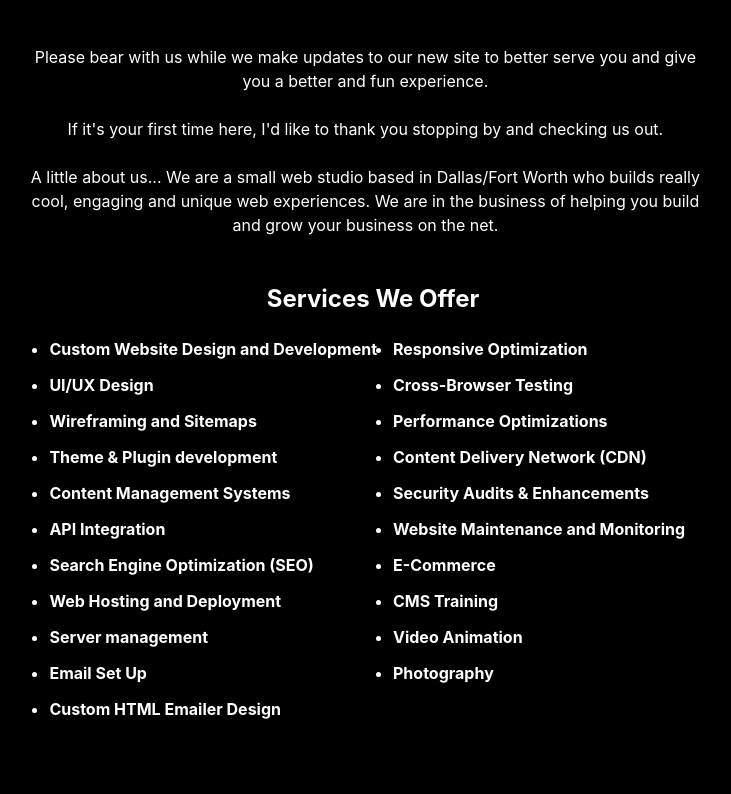
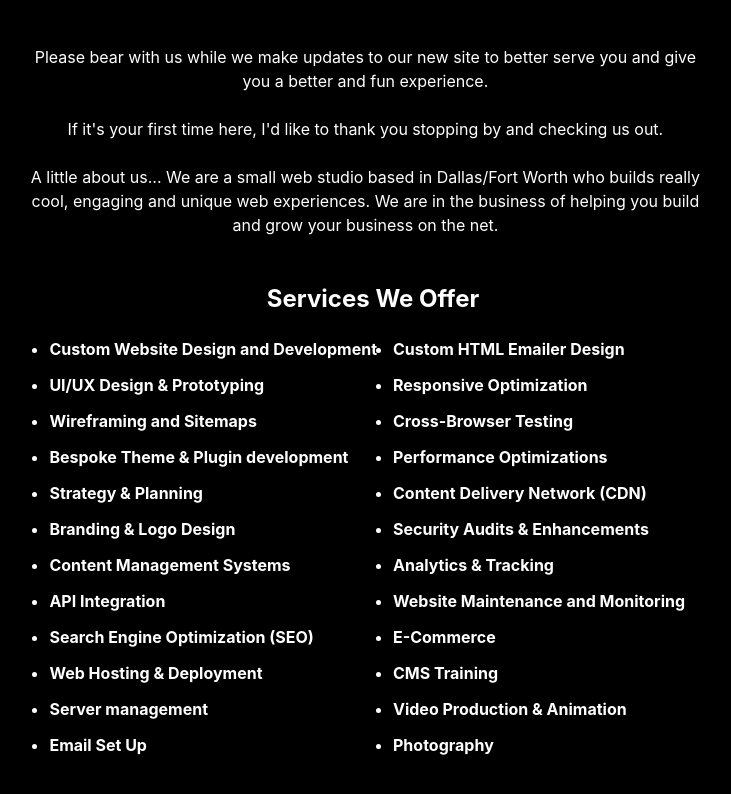
Before and after one commit to openbracketdevelopment/Openbracket, a Gatsby site: page / in a window 1280 px wide. Shown: the part 366-1160 px from the top of the page, without its empty margins (267-998 px from the left). Built offline with nearby package versions, Linux system fonts and the light colour scheme; Gatsby itself is replaced by a stand-in of ours.

Commit message:
adds more services

```diff
--- a/gatsby-config.js
+++ b/gatsby-config.js
@@ -40,4 +40,6 @@ module.exports = {
       },
     },
   ],
+  // Set the output directory to "public"
+  pathPrefix: "/",
 }
--- a/src/pages/index.js
+++ b/src/pages/index.js
@@ -103,13 +103,15 @@ const IndexPage = () => (
       <h2>Services We Offer</h2>
       <ul>
         <li>Custom Website Design and Development</li>
-        <li>UI/UX Design</li>
+        <li>UI/UX Design & Prototyping</li>
         <li>Wireframing and Sitemaps</li>
-        <li>Theme & Plugin development</li>
+        <li>Bespoke Theme & Plugin development</li>
+        <li>Strategy & Planning</li>
+        <li>Branding & Logo Design</li>
         <li>Content Management Systems</li>
         <li>API Integration</li>
         <li>Search Engine Optimization (SEO)</li>
-        <li>Web Hosting and Deployment</li>
+        <li>Web Hosting & Deployment</li>
         <li>Server management</li>
         <li>Email Set Up</li>
         <li>Custom HTML Emailer Design</li>
@@ -118,10 +120,11 @@ const IndexPage = () => (
         <li>Performance Optimizations</li>
         <li>Content Delivery Network (CDN)</li>
         <li>Security Audits & Enhancements</li>
+        <li>Analytics & Tracking</li>
         <li>Website Maintenance and Monitoring</li>
         <li>E-Commerce</li>
         <li>CMS Training</li>
-        <li>Video Animation</li>
+        <li>Video Production & Animation</li>
         <li>Photography</li>
       </ul>
     </div>
```
